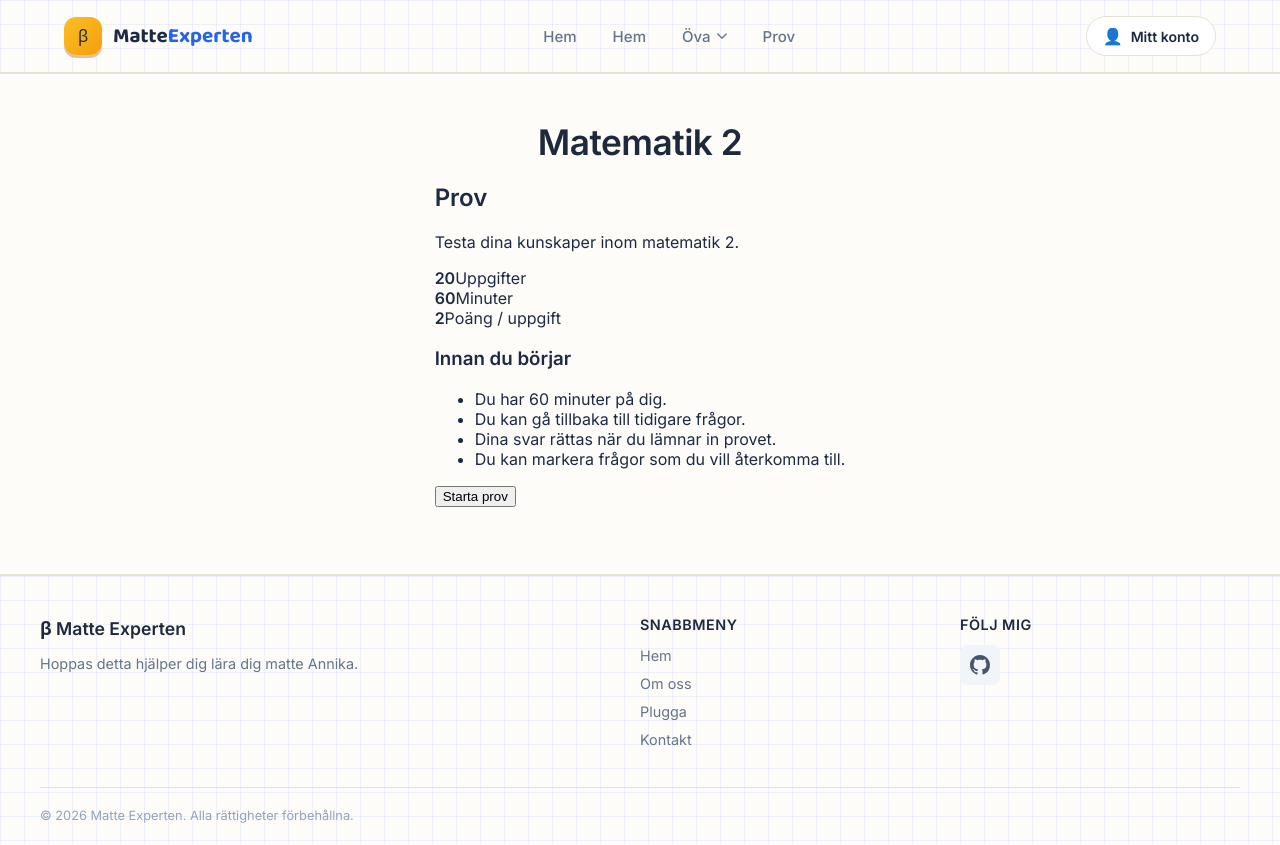
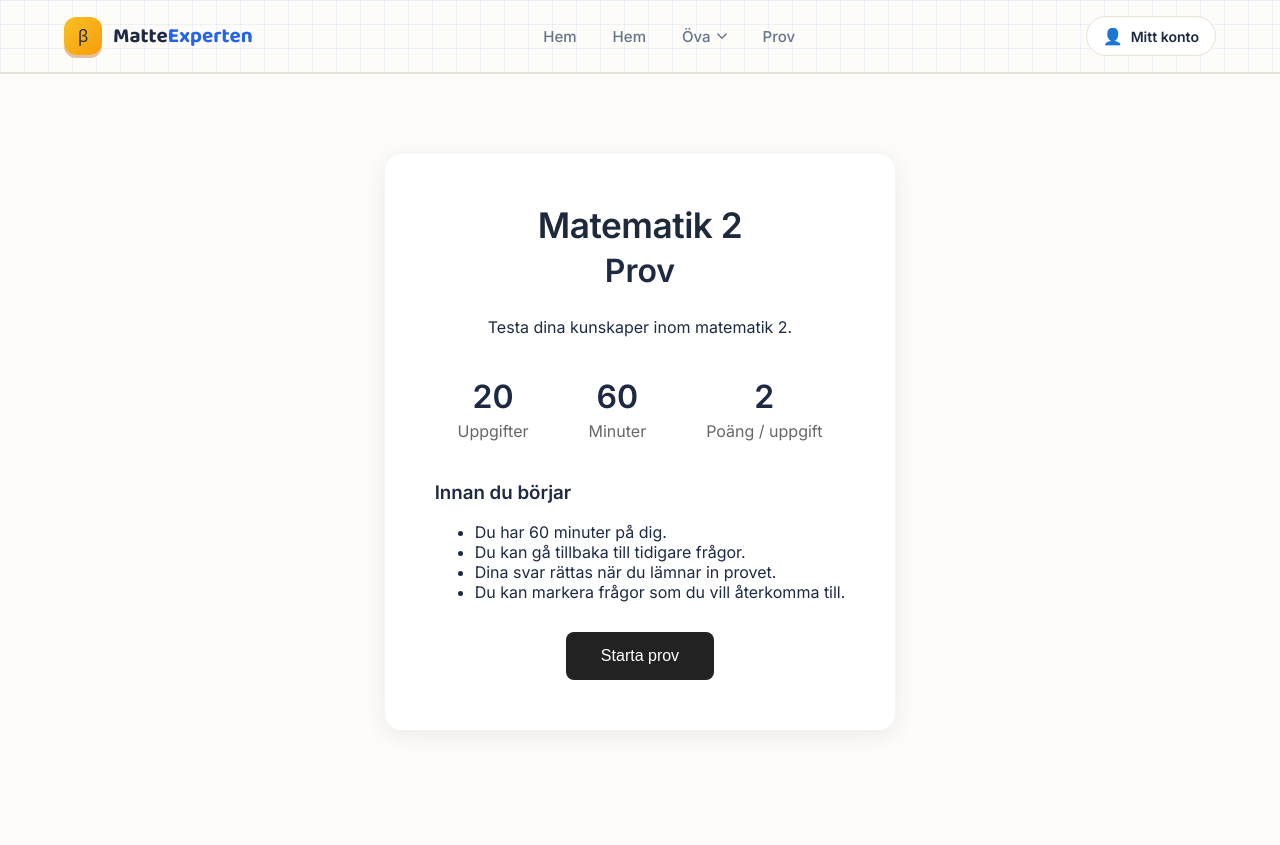
Before and after one commit to MattiasWaern/MatteSida, a React (Vite) app in the folder frontend/: page /Prov in a window 1280 px wide. Shown: the top 845 px of the page. Built offline with nearby package versions, Linux system fonts and the light colour scheme.

Commit message:
Update prov.css

```diff
--- a/frontend/src/styles/prov.css
+++ b/frontend/src/styles/prov.css
@@ -0,0 +1,299 @@
+.prov-container {
+    min-height: 100vh;
+    padding: 40px 20px;
+}
+
+.prov-start,
+.prov,
+.prov-result {
+    max-width: 1100px;
+    margin: 0 auto;
+}
+
+
+/* START */
+
+.prov-start {
+    text-align: center;
+    background: white;
+    padding: 50px;
+    border-radius: 16px;
+    box-shadow: 0 5px 25px rgba(0, 0, 0, 0.08);
+}
+
+.prov-start h1 {
+    margin-bottom: 5px;
+}
+
+.prov-start h2 {
+    margin-top: 0;
+    font-size: 2rem;
+}
+
+.prov-info {
+    display: flex;
+    justify-content: center;
+    gap: 60px;
+    margin: 40px 0;
+}
+
+.prov-info div {
+    display: flex;
+    flex-direction: column;
+    gap: 5px;
+}
+
+.prov-info strong {
+    font-size: 2rem;
+}
+
+.prov-info span {
+    color: #666;
+}
+
+.prov-rules {
+    max-width: 500px;
+    margin: 0 auto 30px;
+    text-align: left;
+}
+
+.prov-start-button {
+    border: none;
+    padding: 15px 35px;
+    border-radius: 8px;
+    background: #222;
+    color: white;
+    font-size: 1rem;
+    cursor: pointer;
+}
+
+.prov-start-button:hover {
+    opacity: 0.85;
+}
+
+
+/* PROV */
+
+.prov {
+    background: white;
+    border-radius: 16px;
+    overflow: hidden;
+    box-shadow: 0 5px 25px rgba(0, 0, 0, 0.08);
+}
+
+.prov-header {
+    display: flex;
+    justify-content: space-between;
+    align-items: center;
+    padding: 20px 30px;
+    border-bottom: 1px solid #ddd;
+}
+
+.prov-header h1 {
+    margin: 0;
+}
+
+.timer {
+    font-size: 1.5rem;
+    font-weight: bold;
+    font-family: monospace;
+}
+
+
+/* CONTENT */
+
+.prov-content {
+    display: grid;
+    grid-template-columns: 1fr 250px;
+    min-height: 600px;
+}
+
+.prov-question {
+    padding: 40px;
+}
+
+.question-top {
+    display: flex;
+    justify-content: space-between;
+    align-items: center;
+    margin-bottom: 40px;
+}
+
+.question-top button {
+    border: 1px solid #ccc;
+    background: white;
+    padding: 8px 12px;
+    border-radius: 6px;
+    cursor: pointer;
+}
+
+.question-top button.marked {
+    background: #fff3b0;
+}
+
+.question-text {
+    font-size: 1.4rem;
+    line-height: 1.6;
+    margin: 30px 0;
+}
+
+.prov-question input {
+    width: 100%;
+    max-width: 400px;
+    padding: 14px;
+    font-size: 1rem;
+    border: 1px solid #bbb;
+    border-radius: 7px;
+    box-sizing: border-box;
+}
+
+.answer-row {
+    display: flex;
+    gap: 15px;
+}
+
+.answer-row input {
+    max-width: 200px;
+}
+
+
+/* NAVIGATION */
+
+.navigation-buttons {
+    display: flex;
+    justify-content: space-between;
+    margin-top: 60px;
+}
+
+.navigation-buttons button {
+    padding: 12px 20px;
+    border: 1px solid #ccc;
+    background: white;
+    border-radius: 7px;
+    cursor: pointer;
+}
+
+.navigation-buttons button:disabled {
+    opacity: 0.4;
+    cursor: not-allowed;
+}
+
+.navigation-buttons .submit-button {
+    background: #222;
+    color: white;
+}
+
+
+/* SIDEBAR */
+
+.prov-sidebar {
+    border-left: 1px solid #ddd;
+    padding: 25px;
+}
+
+.question-grid {
+    display: grid;
+    grid-template-columns: repeat(4, 1fr);
+    gap: 8px;
+}
+
+.question-number {
+    aspect-ratio: 1;
+    border: 1px solid #ccc;
+    background: white;
+    border-radius: 6px;
+    cursor: pointer;
+}
+
+.question-number.active {
+    border: 2px solid black;
+}
+
+.question-number.answered {
+    background: #d8f5d0;
+}
+
+.question-number.marked {
+    box-shadow: inset 0 -4px 0 #f0c000;
+}
+
+.legend {
+    margin-top: 30px;
+    font-size: 0.85rem;
+}
+
+
+/* RESULTAT */
+
+.prov-result {
+    background: white;
+    padding: 40px;
+    border-radius: 16px;
+}
+
+.score {
+    text-align: center;
+    margin: 40px 0;
+}
+
+.score strong {
+    display: block;
+    font-size: 4rem;
+}
+
+.score span {
+    font-size: 1.5rem;
+}
+
+.result-list {
+    margin: 40px 0;
+}
+
+.result-item {
+    padding: 20px;
+    margin-bottom: 15px;
+    border-radius: 8px;
+    border: 1px solid #ddd;
+}
+
+.result-item.correct {
+    background: #eef9eb;
+}
+
+.result-item.incorrect {
+    background: #fff0f0;
+}
+
+
+/* MOBIL */
+
+@media (max-width: 700px) {
+
+    .prov-content {
+        grid-template-columns: 1fr;
+    }
+
+    .prov-sidebar {
+        border-left: none;
+        border-top: 1px solid #ddd;
+    }
+
+    .prov-info {
+        gap: 25px;
+    }
+
+    .prov-start,
+    .prov-question,
+    .prov-result {
+        padding: 25px;
+    }
+
+    .answer-row {
+        flex-direction: column;
+    }
+
+    .answer-row input {
+        max-width: 100%;
+    }
+
+}
```
